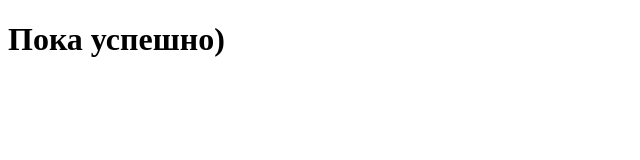
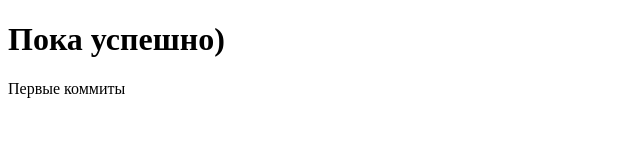
Before and after one commit to llerqw/MyFirstRepo, a plain HTML site: page index.html in a window 1280 px wide. Shown: the whole page, without its empty margins (0-640 px from the left). Drawn offline with Linux system fonts and the light colour scheme.

Commit message:
добавлен параграф

```diff
--- a/index.html
+++ b/index.html
@@ -7,5 +7,6 @@
 </head>
 <body>
     <h1>Пока успешно)</h1>
+    <p>Первые коммиты</p>
 </body>
 </html>
```
